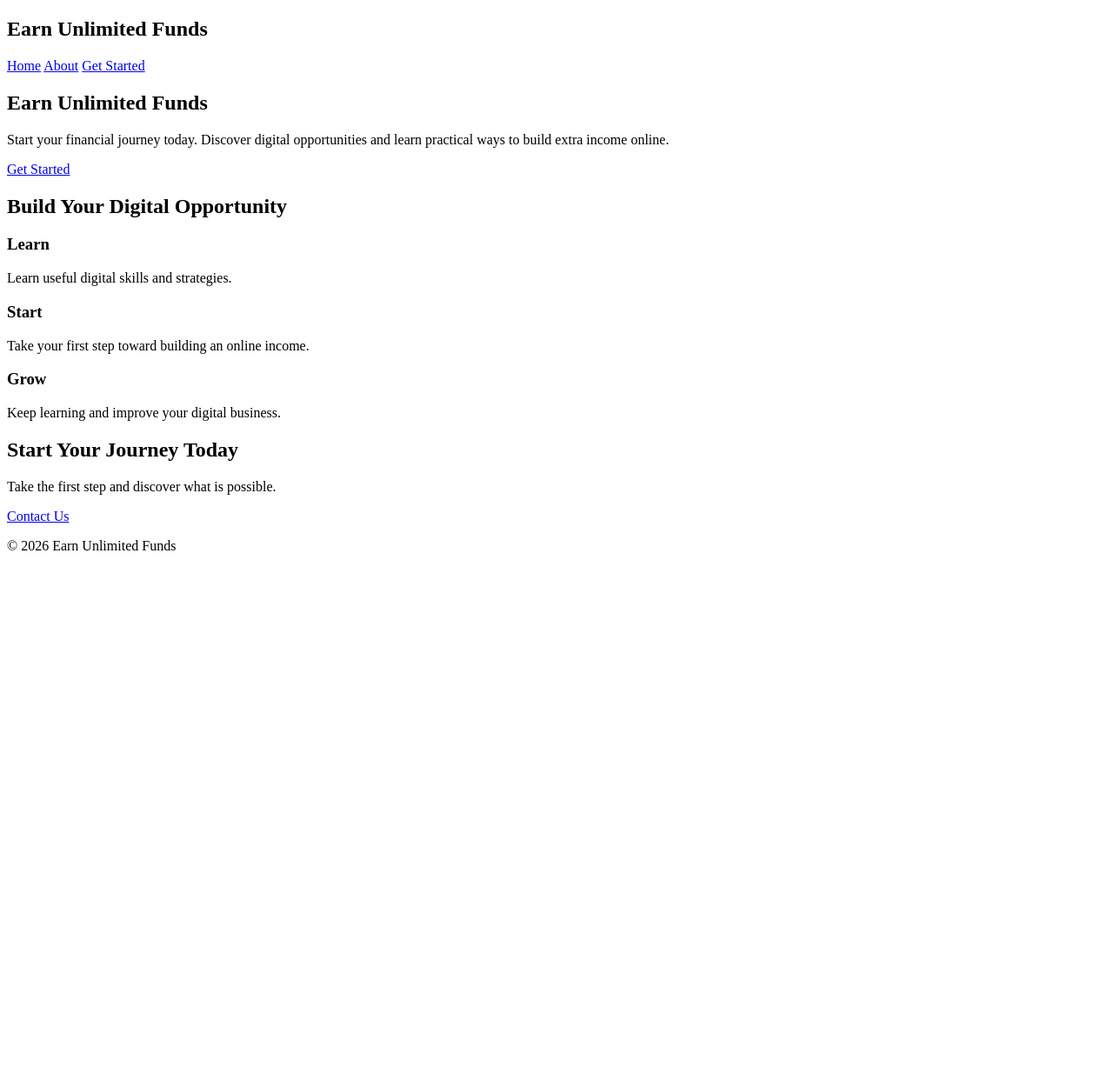
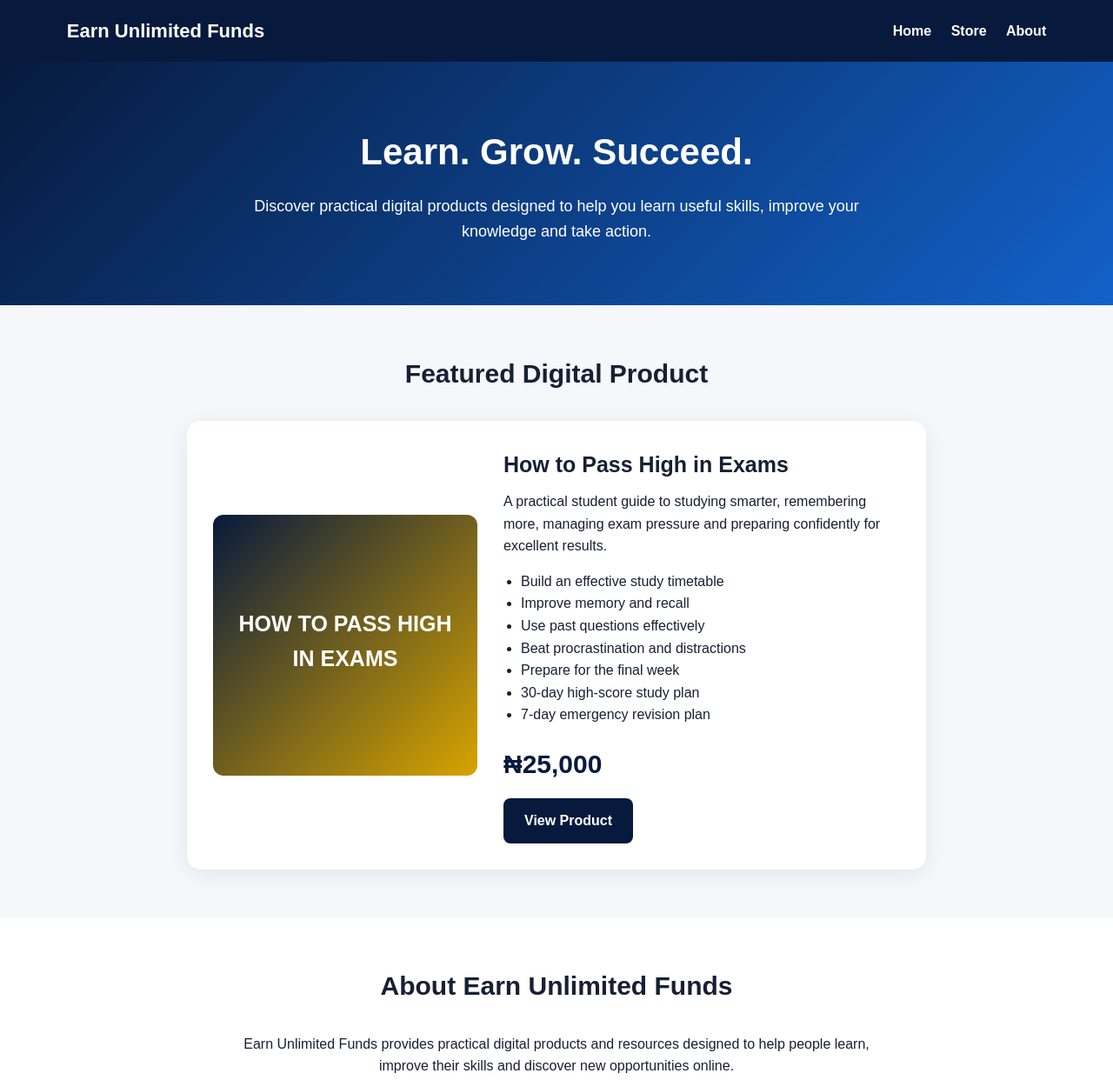
Before and after one commit to gbengus402/Earn-unlimited-funds, a website: page public/index.html in a window 1280 px wide. Shown: the top 1242 px of the page at 87% size. Before the commit the page ends 800 px from the top, so only its background shows below. Drawn offline with Linux system fonts and the light colour scheme.

Commit message:
Enhance index.html with styles and content updates
Updated the title and added CSS styles for layout and design. Modified content in sections for better clarity and user engagement.

```diff
--- a/public/index.html
+++ b/public/index.html
@@ -3,8 +3,167 @@
 <head>
   <meta charset="UTF-8">
   <meta name="viewport" content="width=device-width, initial-scale=1.0">
-  <title>Earn Unlimited Funds</title>
-  <link rel="stylesheet" href="/style.css">
+  <title>Earn Unlimited Funds | Digital Store</title>
+
+  <style>
+    * {
+      box-sizing: border-box;
+      margin: 0;
+      padding: 0;
+    }
+
+    body {
+      font-family: Arial, sans-serif;
+      background: #f5f7fb;
+      color: #172033;
+      line-height: 1.6;
+    }
+
+    header {
+      background: #071a3d;
+      color: white;
+      padding: 18px 6%;
+      display: flex;
+      justify-content: space-between;
+      align-items: center;
+      flex-wrap: wrap;
+      gap: 15px;
+    }
+
+    header h2 {
+      font-size: 22px;
+    }
+
+    nav a {
+      color: white;
+      text-decoration: none;
+      margin-left: 18px;
+      font-weight: bold;
+    }
+
+    .hero {
+      text-align: center;
+      padding: 70px 20px;
+      background: linear-gradient(135deg, #071a3d, #1261c9);
+      color: white;
+    }
+
+    .hero h1 {
+      font-size: 42px;
+      margin-bottom: 15px;
+    }
+
+    .hero p {
+      max-width: 700px;
+      margin: auto;
+      font-size: 18px;
+    }
+
+    .section {
+      padding: 55px 6%;
+    }
+
+    .section h2 {
+      text-align: center;
+      margin-bottom: 30px;
+      font-size: 30px;
+    }
+
+    .product {
+      max-width: 850px;
+      margin: auto;
+      background: white;
+      border-radius: 16px;
+      padding: 30px;
+      box-shadow: 0 5px 25px rgba(0,0,0,0.08);
+      display: grid;
+      grid-template-columns: 1fr 1.5fr;
+      gap: 30px;
+      align-items: center;
+    }
+
+    .cover {
+      background: linear-gradient(135deg, #071a3d, #d9a400);
+      color: white;
+      min-height: 300px;
+      border-radius: 12px;
+      display: flex;
+      align-items: center;
+      justify-content: center;
+      text-align: center;
+      padding: 25px;
+    }
+
+    .cover h3 {
+      font-size: 28px;
+    }
+
+    .product h3 {
+      font-size: 25px;
+      margin-bottom: 10px;
+    }
+
+    .price {
+      font-size: 30px;
+      font-weight: bold;
+      margin: 15px 0;
+      color: #071a3d;
+    }
+
+    .product ul {
+      margin: 15px 0 20px 20px;
+    }
+
+    .button {
+      display: inline-block;
+      background: #071a3d;
+      color: white;
+      padding: 13px 24px;
+      border-radius: 8px;
+      text-decoration: none;
+      font-weight: bold;
+    }
+
+    .button:hover {
+      opacity: 0.9;
+    }
+
+    .about {
+      background: white;
+      text-align: center;
+    }
+
+    .about p {
+      max-width: 750px;
+      margin: auto;
+    }
+
+    footer {
+      background: #071a3d;
+      color: white;
+      text-align: center;
+      padding: 25px;
+    }
+
+    @media (max-width: 700px) {
+      header {
+        justify-content: center;
+        text-align: center;
+      }
+
+      nav a {
+        margin: 0 8px;
+      }
+
+      .hero h1 {
+        font-size: 32px;
+      }
+
+      .product {
+        grid-template-columns: 1fr;
+      }
+    }
+  </style>
 </head>
 
 <body>
@@ -14,55 +173,69 @@
 
   <nav>
     <a href="/">Home</a>
+    <a href="#store">Store</a>
     <a href="#about">About</a>
-      <a href="#start">Get Started</a>
   </nav>
 </header>
 
 <section class="hero">
-    <h1>Earn Unlimited Funds</h1>
+  <h1>Learn. Grow. Succeed.</h1>
 
   <p>
-      Start your financial journey today.
-      Discover digital opportunities and learn practical ways
-      to build extra income online.
+    Discover practical digital products designed to help you
+    learn useful skills, improve your knowledge and take action.
+  </p>
+</section>
+
+<section id="store" class="section">
+  <h2>Featured Digital Product</h2>
+
+  <div class="product">
+
+    <div class="cover">
+      <h3>HOW TO PASS HIGH IN EXAMS</h3>
+    </div>
+
+    <div>
+      <h3>How to Pass High in Exams</h3>
+
+      <p>
+        A practical student guide to studying smarter, remembering more,
+        managing exam pressure and preparing confidently for excellent results.
       </p>
 
-    <a href="#start" class="button">Get Started</a>
-  </section>
+      <ul>
+        <li>Build an effective study timetable</li>
+        <li>Improve memory and recall</li>
+        <li>Use past questions effectively</li>
+        <li>Beat procrastination and distractions</li>
+        <li>Prepare for the final week</li>
+        <li>30-day high-score study plan</li>
+        <li>7-day emergency revision plan</li>
+      </ul>
 
-  <section id="about">
-    <h2>Build Your Digital Opportunity</h2>
+      <div class="price">₦25,000</div>
 
-    <div class="cards">
-      <div class="card">
-        <h3>Learn</h3>
-        <p>Learn useful digital skills and strategies.</p>
+      <a href="/product.html" class="button">
+        View Product
+      </a>
     </div>
 
-      <div class="card">
-        <h3>Start</h3>
-        <p>Take your first step toward building an online income.</p>
-      </div>
-
-      <div class="card">
-        <h3>Grow</h3>
-        <p>Keep learning and improve your digital business.</p>
-      </div>
   </div>
 </section>
 
-  <section id="start" class="start">
-    <h2>Start Your Journey Today</h2>
-    <p>Take the first step and discover what is possible.</p>
+<section id="about" class="section about">
+  <h2>About Earn Unlimited Funds</h2>
 
-    <a href="mailto:hello@example.com" class="button">
-      Contact Us
-    </a>
+  <p>
+    Earn Unlimited Funds provides practical digital products and resources
+    designed to help people learn, improve their skills and discover new
+    opportunities online.
+  </p>
 </section>
 
 <footer>
-    <p>© 2026 Earn Unlimited Funds</p>
+  <p>© 2026 Earn Unlimited Funds. All rights reserved.</p>
 </footer>
 
 </body>
```
Lines whose indentation alone changed are shown as unchanged.
